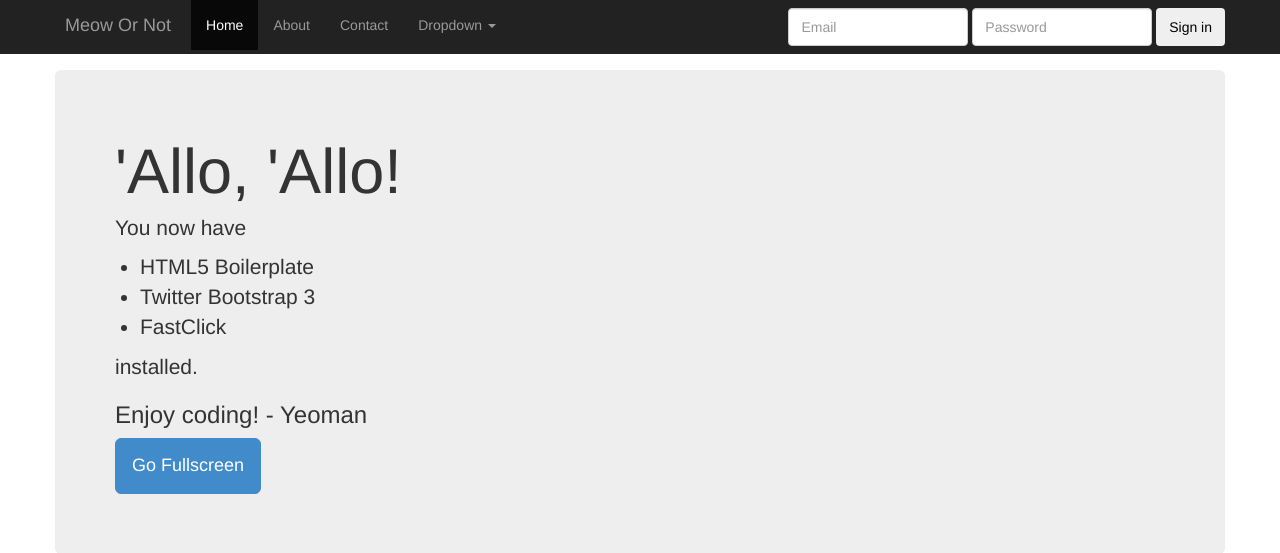
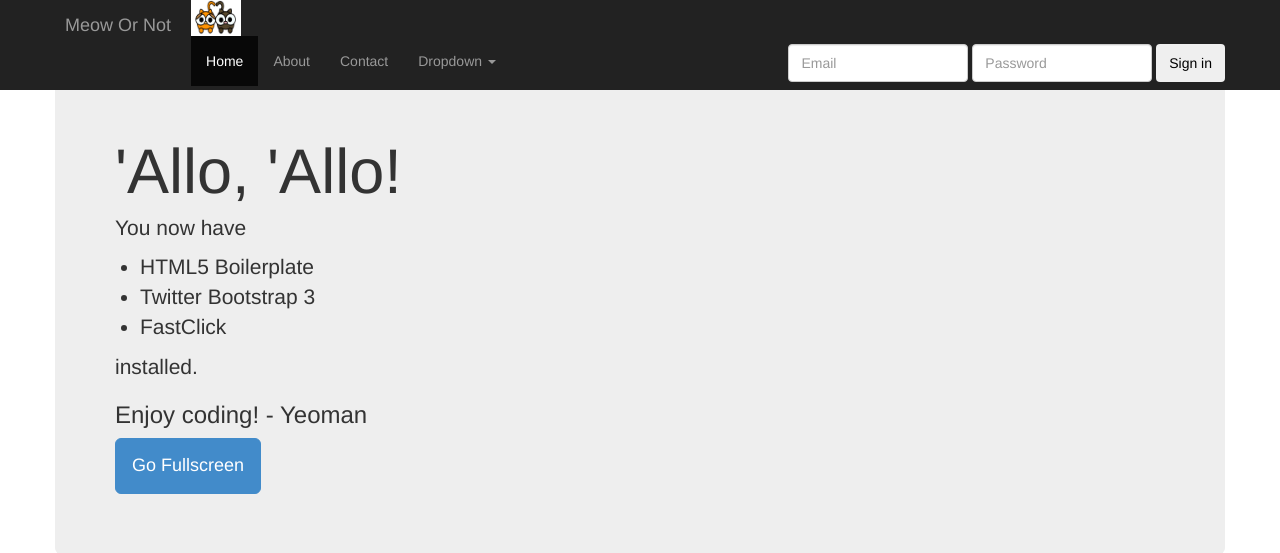
Before and after one commit to michaelsergio/allmyfish, a PHP site: page / in a window 1280 px wide. Shown: the top 553 px of the page. Run offline with PHP 8.4, Linux system fonts and the light colour scheme.

Commit message:
Added logo.

```diff
--- a/client/app/index.html
+++ b/client/app/index.html
@@ -62,6 +62,11 @@
 <div class="navbar navbar-inverse navbar-fixed-top">
   <div class="container">
     <a class="navbar-toggle" data-toggle="collapse" data-target=".nav-collapse">
+      <span>
+        <a href="/">
+          <img class="logo" src="images/catlogopng.png" alt="Logo">
+        </a>
+      </span>
       <span class="icon-bar"></span>
       <span class="icon-bar"></span>
       <span class="icon-bar"></span>
--- a/client/app/styles/main.css
+++ b/client/app/styles/main.css
@@ -20,3 +20,7 @@ body {
     line-height: 1;
     letter-spacing: -1px;
 }
+
+.logo {
+  width:50px;
+}
```
Also changed, not shown: client/app/meowornot.html (+5 -5 lines), client/app/images/catlogopng.png (added).
